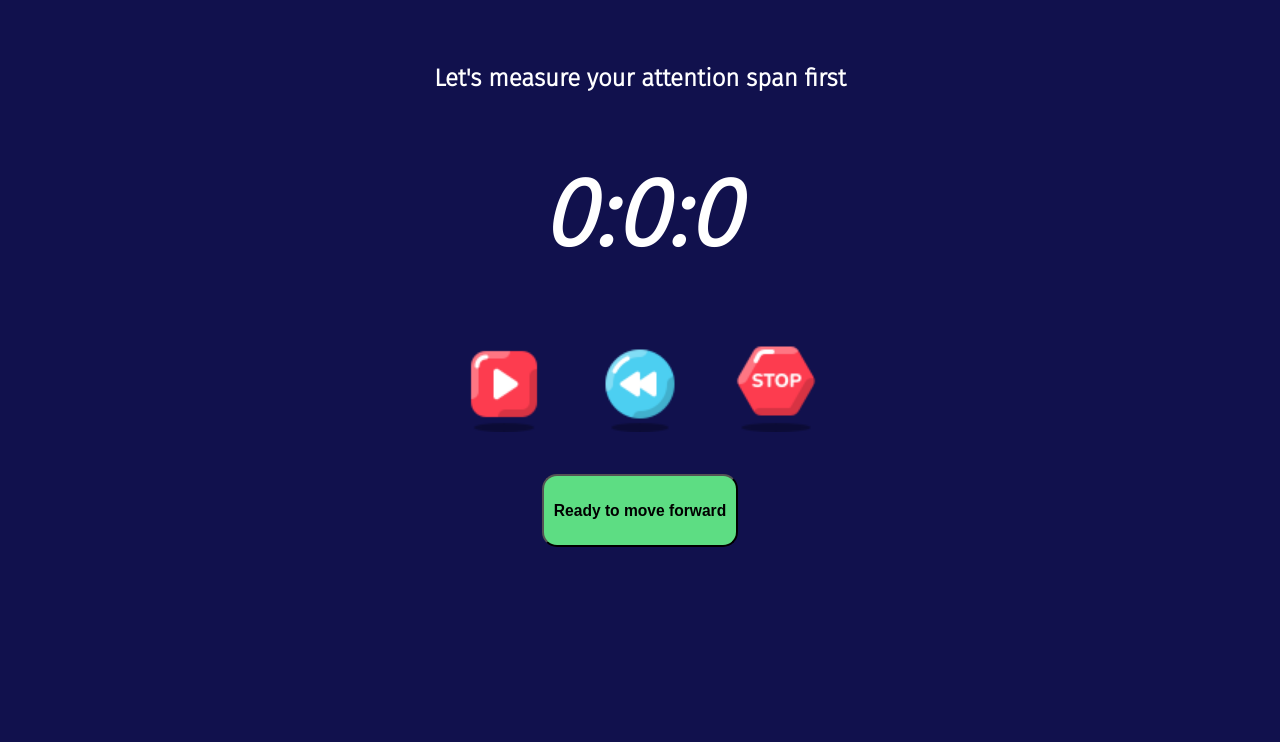
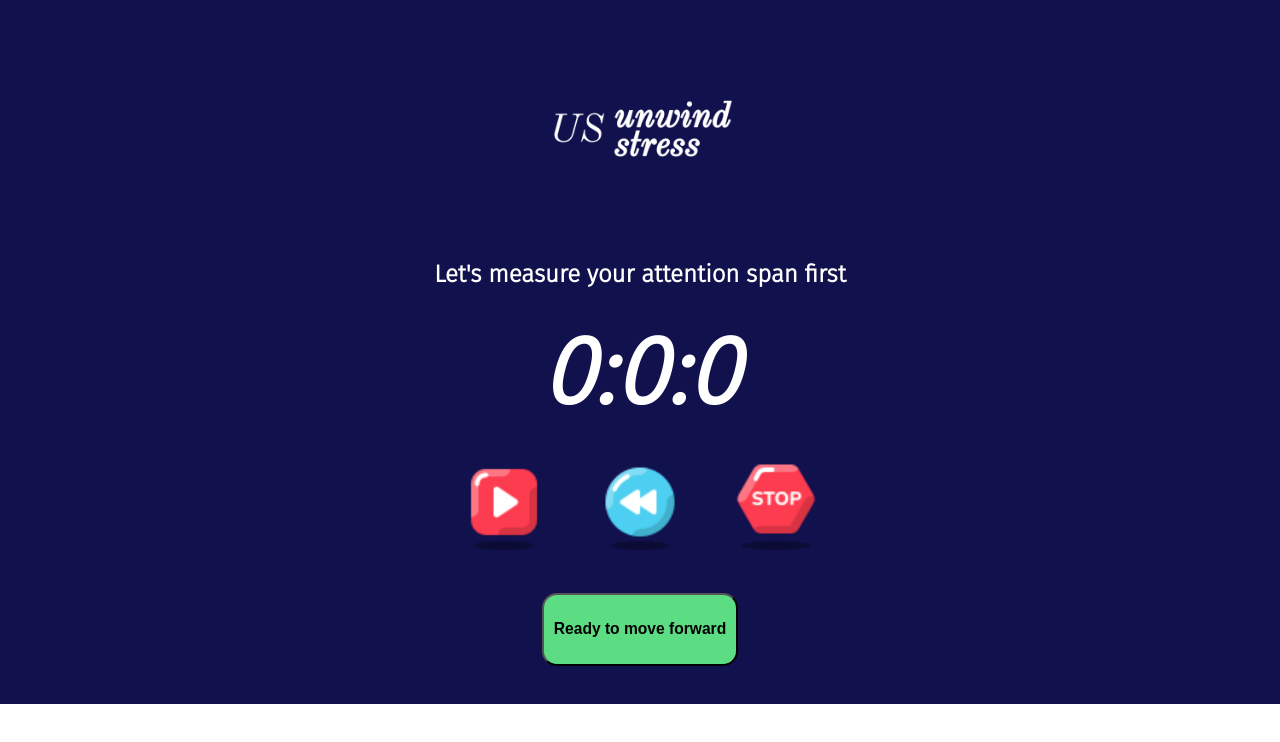
Before and after one commit to Vaani-pathariya/Unwind_Stress, a React (Create React App) app in the folder frontend/: page /recording in a window 1280 px wide. Shown: the top 742 px of the page. Built offline with nearby package versions, Linux system fonts and the light colour scheme.

Commit message:
adding logo

```diff
--- a/frontend/src/pages/Main.js
+++ b/frontend/src/pages/Main.js
@@ -1,7 +1,10 @@
 import { Link } from "react-router-dom";
 import "./main.css"
+import logo from "../logo1.png"
 const Main=()=>{
     return (
+        <div className="profess">
+        <img src={logo}></img>
         <div className="wrapper-main">
             <div className="signup">
                 <h1>New here ?<br></br>lets Signup first</h1><br></br>
@@ -12,6 +15,7 @@ const Main=()=>{
                 <button><h2>Signin</h2></button>
             </div>
         </div>
+        </div>
     )
 }
 export default Main;
--- a/frontend/src/pages/Recording.js
+++ b/frontend/src/pages/Recording.js
@@ -4,6 +4,7 @@ import stop from "../stop.png"
 import reset from "../reset.png"
 import { useEffect, useState,useRef } from "react"
 import { Link } from "react-router-dom"
+import logo from "../logo1.png"
 const Recording=()=>{
     const [time,setTime]=useState(0);
     useEffect(()=>{
@@ -17,6 +18,7 @@ const Recording=()=>{
     }
     return(
         <div className="recording">
+            <img src={logo} className="logo-big"></img>
             <div className="recording-heading">
             <h2>Let's measure your attention span first</h2>
             <h1>{
--- a/frontend/src/pages/Signup.css
+++ b/frontend/src/pages/Signup.css
@@ -7,7 +7,7 @@
 .wrapper-signup h1{
     text-align: center;
     margin: 0;
-    padding: 5%;
+
     color: white;
 }
 .signup-main{
--- a/frontend/src/pages/Signup.js
+++ b/frontend/src/pages/Signup.js
@@ -1,4 +1,4 @@
-
+import logo from "../logo1.png"
 import React, { useState } from "react";
 import "./Signup.css"
 const Signup=()=>{
@@ -38,6 +38,7 @@ const Signup=()=>{
     return(
         <div className="signup-main">
             <div className="wrapper-signup">
+            <img src={logo} className="logo-big"></img>
             <h1>Signup</h1>
             <input className="entry" type="text" placeholder="First Name" onChange={handle_first} value={first}>
             </input>
--- a/frontend/src/pages/main.css
+++ b/frontend/src/pages/main.css
@@ -1,14 +1,22 @@
 .wrapper-main{
-    background-color: #11114d;
+
     height: 100vh;
     display: flex;
     justify-content: space-between;
     text-align: center;
 }
+.profess{
+    background-color: #11114d;
+    text-align: center;
+}
+.profess img{
+    width: 20%;
+    margin: 0;
+    padding: 0;
+}
 .signup,.signin{
     width: 35%;
     height: 60%;
-    margin-top: 10%;
     border-radius: 10px;
 
 }
--- a/frontend/src/pages/recording.css
+++ b/frontend/src/pages/recording.css
@@ -1,19 +1,22 @@
 .recording{
     width: 100%;
     background-color: #11114d;
-    height: 100vh;
+    height: 100%;
     color: white;
     text-align: center;
+}
+.logo-big{
+    width: 20%;
 }
 .recording h2{
     margin: 0;
 }
-.recording-heading{
-    padding-top: 5%;
-}
+
 .recording-heading h1{
     font-style: italic;
     font-size: 6em;
+    margin: 2%;
+    padding: 0;
 }
 .start-stop img{
     width: 6em;
```
Also changed, not shown: frontend/src/logo.png (renamed from frontend/src/unwind stress-logos_transparent.png), frontend/src/logo1.png (renamed from frontend/src/unwind stress-logos_white.png).
